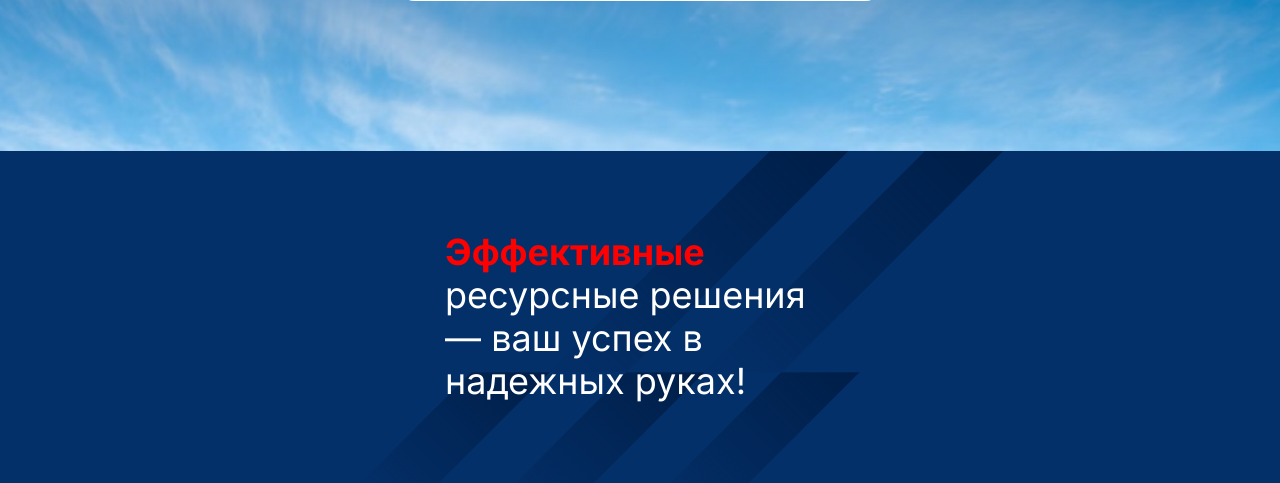
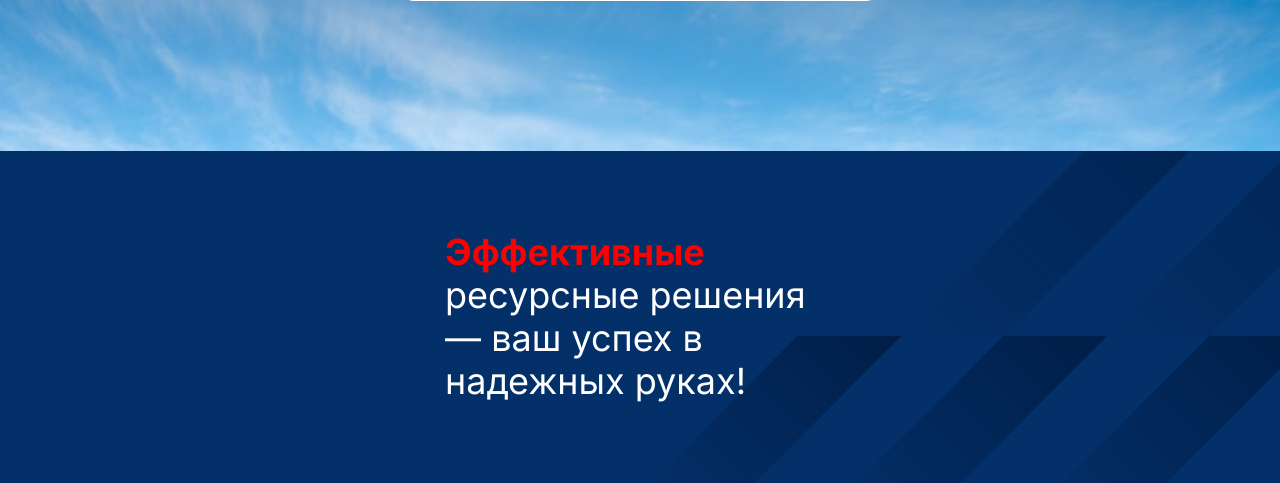
Before and after one commit to grklakg/electrolegis, a PHP site: page / in a window 1280 px wide. Shown: the part 1906-2389 px from the top of the page. Run offline with PHP 8.4, Linux system fonts and the light colour scheme.

Commit message:
tagline-block background image

```diff
--- a/css/style.css
+++ b/css/style.css
@@ -393,5 +393,9 @@ body {
         height: auto;
         padding-top: 80px;
         padding-bottom: 80px;
+        background-image: url('../img/lines-tablet.svg');
+        background-repeat: no-repeat;
+        background-size: contain;
+        background-position-x: right;
     }
 }
```
Also changed, not shown: img/lines-tablet.svg (added).
